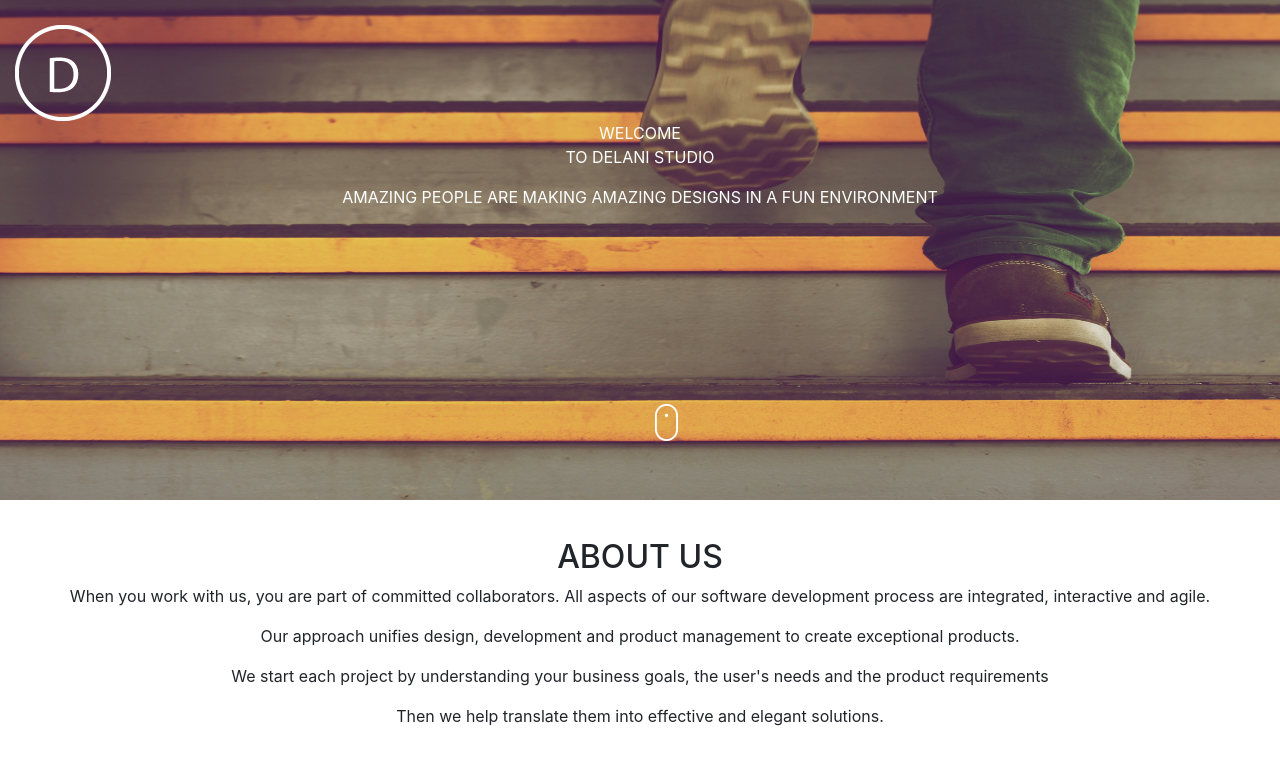
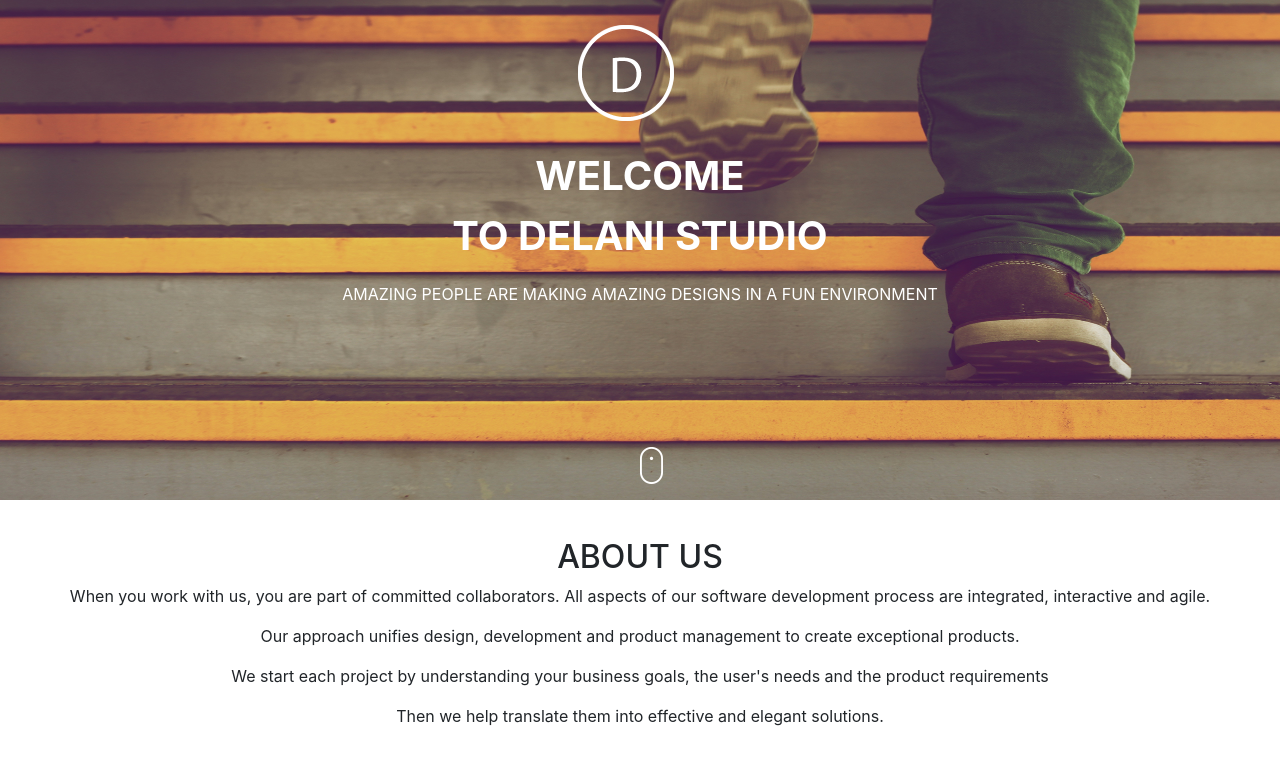
Before and after one commit to Josephat-n/studio-delani, a plain HTML site: page index.html in a window 1280 px wide. Shown: the top 779 px of the page. Drawn offline with nearby package versions, Linux system fonts and the light colour scheme.

Commit message:
style the logo and welcome message to be centrally located.

```diff
--- a/css/styles.css
+++ b/css/styles.css
@@ -12,11 +12,13 @@
   font-weight: bolder;
   }
 #mouse{
-  position: absolute;
-  padding-top: 14%;
+  padding-top: 10%;
   padding-left: 50%;
 }
-
+#logo{
+  padding-left: 45%;
+  padding-top: 2%;
+}
 .text{
   text-align: center;
   margin: 0;
--- a/index.html
+++ b/index.html
@@ -14,8 +14,8 @@
   <div class="container-fluid">
     <div class="row">
       <div class="col-12 first">
-          <img class="img-fluid " src="assets/logo/logo.png" id="h1" alt="logo_icon">
-          <p class="heading" >WELCOME <br>TO DELANI STUDIO</p>
+          <img class="img-fluid " src="assets/logo/logo.png" id="logo" alt="logo_icon">
+          <p class="heading" id="h1"> WELCOME <br>TO DELANI STUDIO</p>
           <p class="heading">AMAZING PEOPLE ARE MAKING AMAZING DESIGNS IN A FUN ENVIRONMENT</p>
           <img class="img-fluid " src="assets/mouse_click.png" id="mouse" alt="mouse_icon">
       </div>
```
